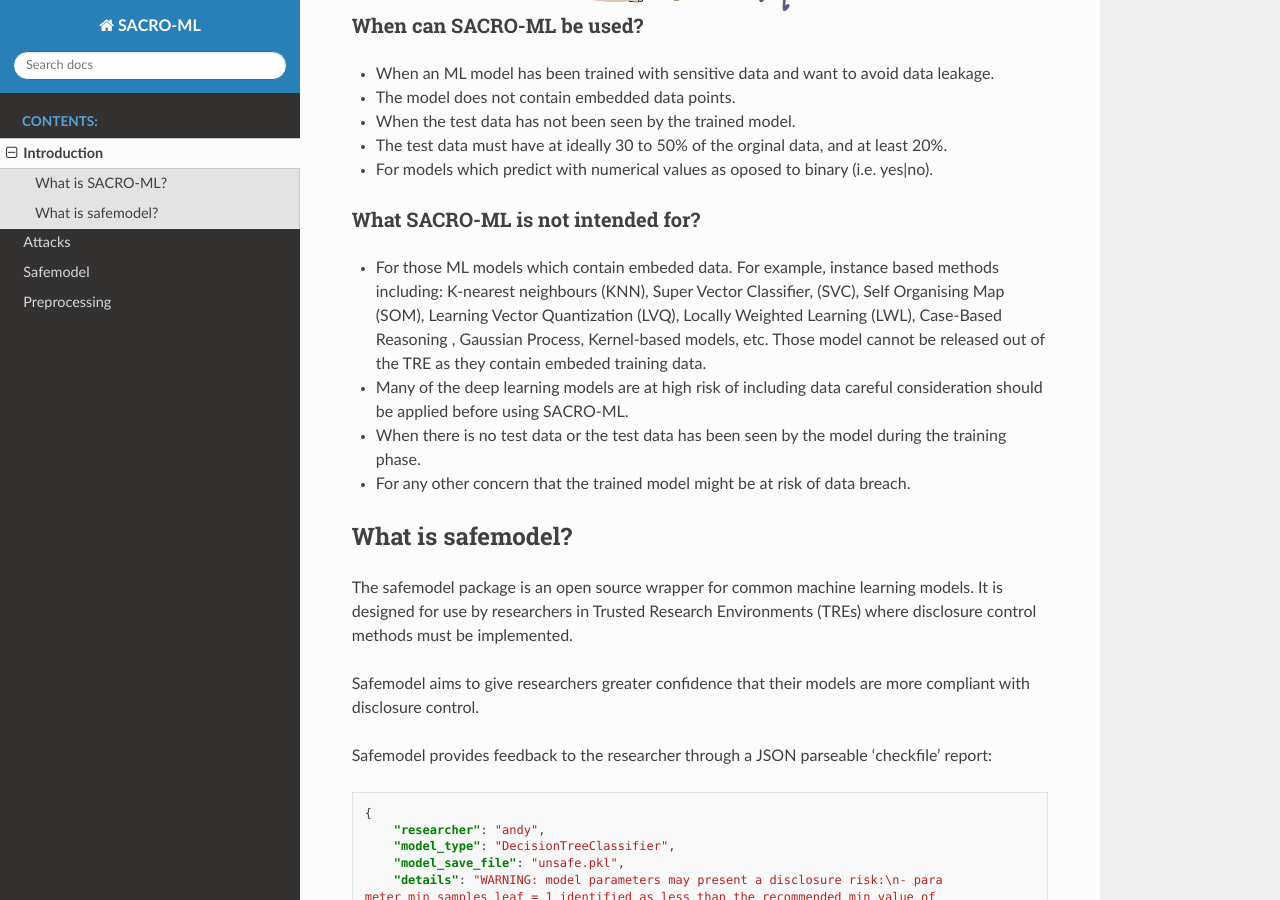
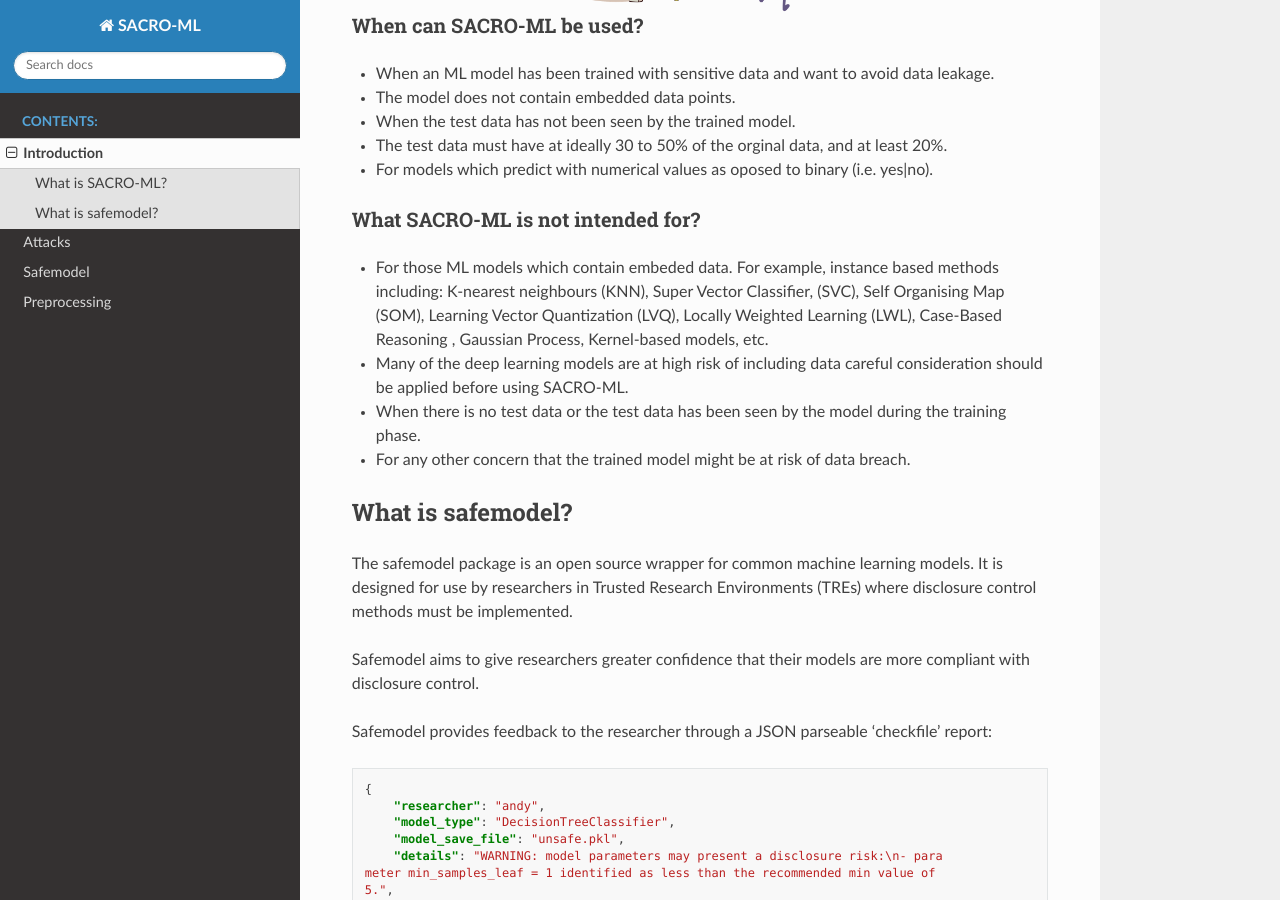
Before and after one commit to AI-SDC/SACRO-ML, a Sphinx documentation site: the page built from docs/source/introduction.rst, in a window 1280 px wide and 900 px high, scrolled down 722 px. Built offline with Sphinx 7.4.7 and the Read the Docs theme 3.1.0, drawn with Linux system fonts in a browser that asks for light colours.

Commit message:
Fix introduction.rst
Fix irrelevant sentence.

Signed-off-by: albacrespi <acrespi001@dundee.ac.uk>

```diff
--- a/docs/source/introduction.rst
+++ b/docs/source/introduction.rst
@@ -21,7 +21,7 @@ When can SACRO-ML be used?
 
 What SACRO-ML is not intended for?
 ~~~~~~~~~~~~~~~~~~~~~~~~~~~~~~~~~
-- For those ML models which contain embeded data. For example, instance based methods including: K-nearest neighbours (KNN), Super Vector Classifier, (SVC),  Self Organising Map (SOM), Learning Vector Quantization (LVQ), Locally Weighted Learning (LWL), Case-Based Reasoning , Gaussian Process, Kernel-based models, etc. Those model cannot be released out of the TRE as they contain embeded training data.
+- For those ML models which contain embeded data. For example, instance based methods including: K-nearest neighbours (KNN), Super Vector Classifier, (SVC),  Self Organising Map (SOM), Learning Vector Quantization (LVQ), Locally Weighted Learning (LWL), Case-Based Reasoning , Gaussian Process, Kernel-based models, etc.
 - Many of the deep learning models are at high risk of including data careful consideration should be applied before using SACRO-ML.
 - When there is no test data or the test data has been seen by the model during the training phase.
 - For any other concern that the trained model might be at risk of data breach.
```
